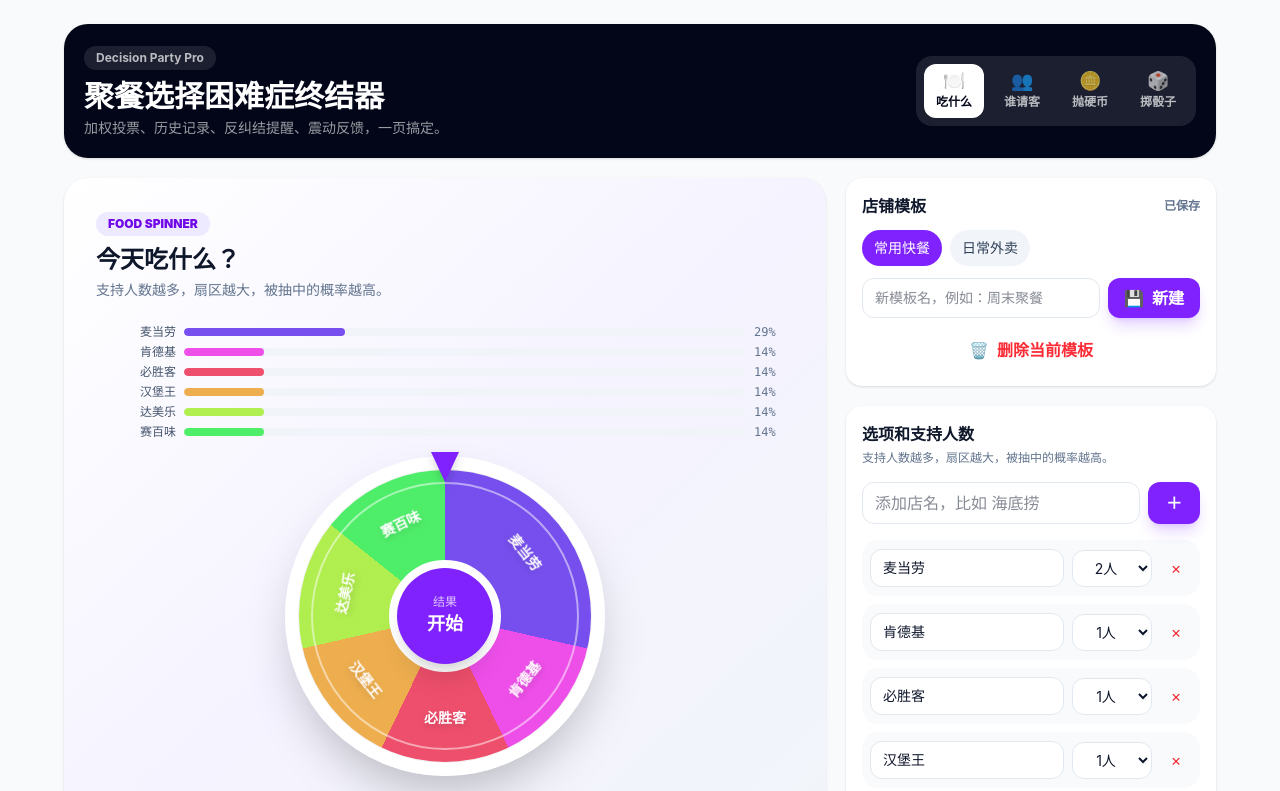
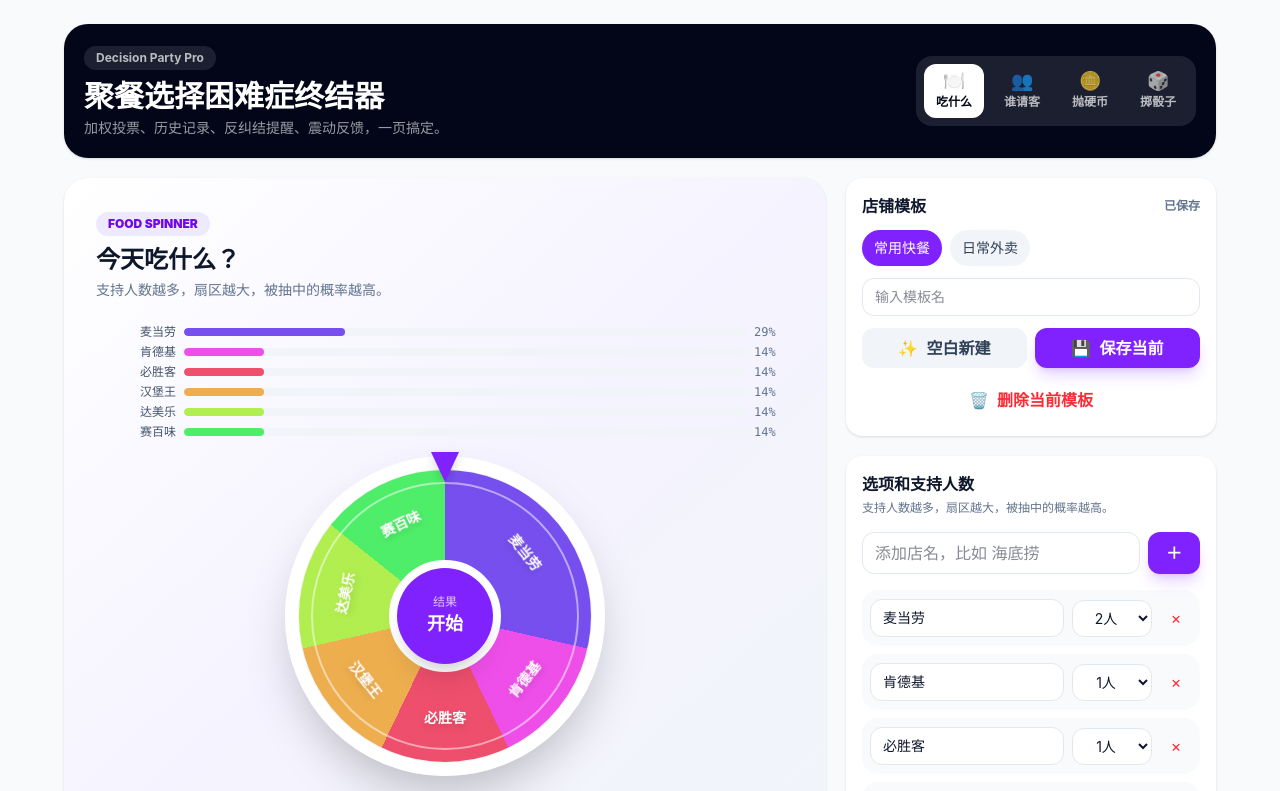
Before and after one commit to sadjdg123/decision-app, a React (Vite) app: page / in a window 1280 px wide. Shown: the top 791 px of the page. Built offline with nearby package versions, Linux system fonts and the light colour scheme.

Commit message:
fix template logic with blank create and save current

```diff
--- a/src/App.jsx
+++ b/src/App.jsx
@@ -213,10 +213,16 @@
     setSlotItems(["?", "?", "?"]);
   };
 
-  const saveTemplate = (name) => {
-    // If name already exists — overwrite with current items; if new — create blank template
+  const handleNew = (name) => {
+    const nextTemplates = { ...templates, [name]: [] };
+    setData((currentData) => ({ ...currentData, [templateKey]: nextTemplates }));
+    setActiveTemplate(name);
+    setItems([]);
+    setSavedSnapshot(JSON.stringify([]));
+  };
+
+  const handleSave = (name) => {
     const nextTemplates = { ...templates, [name]: [...cleanItems] };
-    setItems(cleanItems);
     setData((currentData) => ({ ...currentData, [templateKey]: nextTemplates }));
     setActiveTemplate(name);
     setSavedSnapshot(JSON.stringify(cleanItems));
@@ -279,7 +285,7 @@
         </Card>
       </div>
       <div className="space-y-5">
-        <TemplatePicker title={isFood ? "店铺模板" : "人名模板"} templates={templates} activeName={activeTemplate} isDirty={isDirty} onChoose={chooseTemplate} onSave={saveTemplate} onDelete={deleteTemplate} />
+        <TemplatePicker title={isFood ? "店铺模板" : "人名模板"} templates={templates} activeName={activeTemplate} isDirty={isDirty} onChoose={chooseTemplate} onNew={handleNew} onSave={handleSave} onDelete={deleteTemplate} />
         <OptionEditor items={items} setItems={setItems} placeholder={isFood ? "添加店名，比如 海底捞" : "添加人名，比如 小明"} foodTemplates={data.foodTemplates} peopleTemplates={data.peopleTemplates} />
       </div>
     </div>
--- a/src/components/TemplatePicker.jsx
+++ b/src/components/TemplatePicker.jsx
@@ -28,14 +28,21 @@
   );
 }
 
-export default function TemplatePicker({ title, templates, activeName, isDirty, onChoose, onSave, onDelete }) {
+export default function TemplatePicker({ title, templates, activeName, isDirty, onChoose, onNew, onSave, onDelete }) {
   const [newName, setNewName] = useState("");
   const templateNames = Object.keys(templates);
+
+  const handleNew = () => {
+    const name = newName.trim();
+    if (!name) return;
+    onNew(name);
+    setNewName("");
+  };
 
   const handleSave = () => {
     const name = newName.trim();
     if (!name) return;
-    onSave(name); // should create blank template with this name
+    onSave(name);
     setNewName("");
   };
 
@@ -73,11 +80,17 @@
             onKeyDown={(e) => {
               if (e.key === "Enter") handleSave();
             }}
-            placeholder="新模板名，例如：周末聚餐"
+            placeholder="输入模板名"
             className="min-w-0 flex-1 rounded-xl border border-slate-200 px-3 py-2 text-sm outline-none focus:border-violet-400"
           />
-          <Button onClick={handleSave} variant="purple" className="shrink-0">
-            <Icon>💾</Icon>新建
+        </div>
+
+        <div className="flex gap-2">
+          <Button onClick={handleNew} variant="soft" className="flex-1">
+            <Icon>✨</Icon>空白新建
+          </Button>
+          <Button onClick={handleSave} variant="purple" className="flex-1">
+            <Icon>💾</Icon>保存当前
           </Button>
         </div>
 
```
